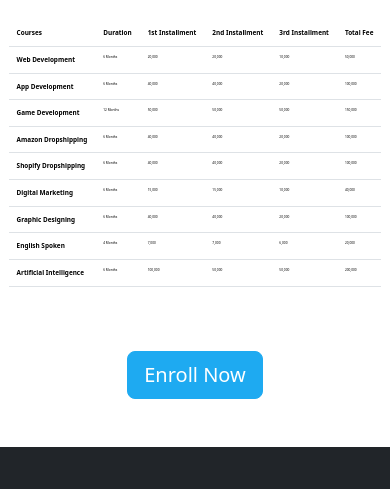
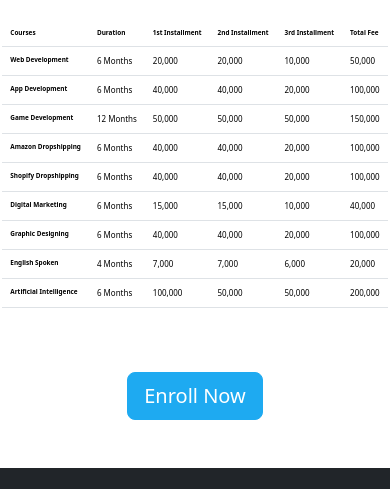
Before and after one commit to Fakhar-imran/Digix-Project, a plain HTML site: page fee_page.html in a window 390 px wide. Shown: the part 999-1488 px from the top of the page. Drawn offline with nearby package versions, Linux system fonts and the light colour scheme; a web font is replaced by a local one.

Commit message:
fee page styling updated

```diff
--- a/style.css
+++ b/style.css
@@ -237,10 +237,10 @@ th{
 
  @media screen and (max-width: 800px){
     th{
-    font-size: 0.6rem;
+    font-size: 0.7rem;
 }
  tr{
-    font-size: 0.5rem;
+    font-size: 0.7rem;
  }
  }
  @media screen and (max-width: 576px){
@@ -248,7 +248,7 @@ th{
     font-size: 0.4rem;
 }
  tr{
-    font-size: 0.2rem;
+    font-size: 0.5rem;
  }
  }
 
```
